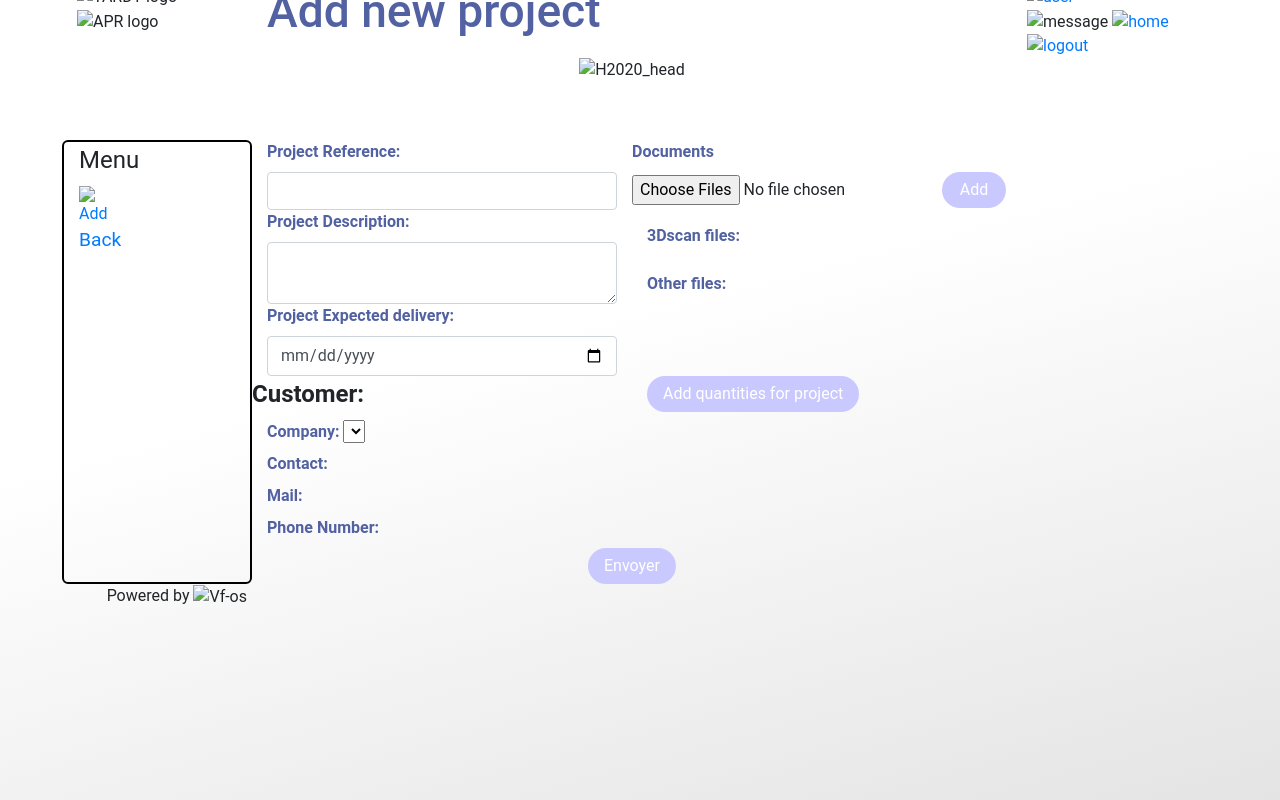
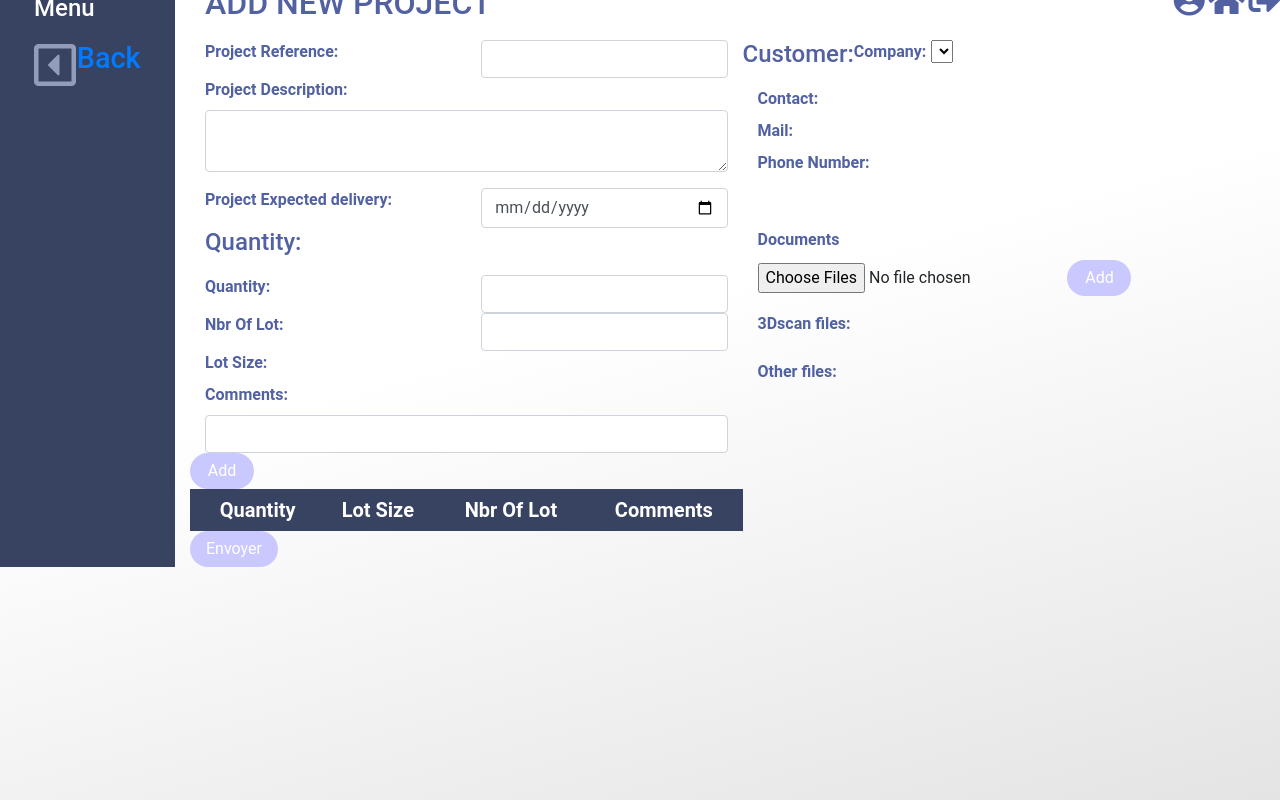
Before and after one commit to locoste/Vapp1, a plain HTML site: page View/CreateProject.html in a window 1280 px wide. Drawn offline with nearby package versions, Linux system fonts and the light colour scheme; no server answers; files whose address does not match are found by name.

Commit message:
Charte graphique v1

```diff
--- a/View/CreateProject.html
+++ b/View/CreateProject.html
@@ -10,72 +10,168 @@
 <body>
 	<div ng-app="Project">
 		<div ng-controller="postNewProject">
-	<div class="container">
 			<div class="row">
-			<div class="col-lg-2">
-				<div style="width: 180px; height: 140px;">
-					<img style="width: 180px; height: 70px;" alt="TARDY logo" src="./images/tardy-logo.jpg">
-					<img style="width: 180px; height: 70px;" alt="APR logo" src="./images/APR-QD.jpg">
+				<div class="col-lg-2"> <!-- Menu Perso -->
+					<div class="menu_gauche">
+						<h2 class="menu_text"> Menu <h2>
+							<div class="row">
+								<div class="col-lg-3">
+									<a href="Accueil.html"><i class="far fa-caret-square-left fa-2x"></i></a>
 								</div>
-			</div>
-			<div class="col-lg-8" style="text-align: center">
-				<h1><big><big>Add new project</big></big></h1>
-				<img alt="H2020_head" src="./images/bandeau.jpg">
-			</div>
-			<div class="col-lg-2">
-				<div class="row">
-					<div class="col-lg-12">
-						<a href="UserPage.html?{{User}}">{{User}}
-              			<img alt="user" src="./images/user.jpg" style="width: 50px; height: 50px;"></a>
-					</div>
-					<div class="col-lg-12">
-						<img alt="message" src="./images/message.jpg" style="width: 50px; height: 50px;">
-						<a href="Accueil.html"><img alt="home" src="./images/home.jpg" style="width: 50px; height: 50px;"></a>
-						<a href="/login.html" ng-click="logout()"><img alt="logout" src="./images/signout.jpg" style="width: 50px; height: 50px;"></a>
+								<div class="col-lg-9">
+									<a href="Accueil.html"><big>Back</big></a>
 								</div>
 							</div>
 						</div>
 					</div>
+					<div class="col-lg-10">
+						<form method="post">
+							<div class="row"><!-- Header perso -->
+								<div class="col-lg-9">
+									<h1>ADD NEW PROJECT</h1>
 								</div>
-	<p><big><big></big></big></p>
-	<div class="container">
+								<div class="col-lg-3">
+									<div class="header_icons">
+										<a class="header_a" href="UserPage.html?{{User}}">{{User}}
+											<i class="fas fa-user-circle fa-2x"></i>
+										</a>
+										<a classe="header_a" href="Accueil.html">
+											<i class="fas fa-home fa-2x"></i>
+										</a>
+										<a class="header_a" href="/login.html" ng-click="logout()">
+											<i class="fas fa-sign-out-alt fa-2x"></i>
+										</a>
+									</div>
+								</div>
+							</div>
 							<div class="row">
-			<div class="col-lg-offset-1 col-lg-2" style="border: 2px solid black; border-radius: 6px;">
-				<legend> Menu </legend>
+								<div class="col-lg-6"> <!-- Partie gauche -->
 									<div class="row">
-					<div><a href="Accueil.html">
-						<div class="col-lg-4">
-							<img style="width: 40px; height: 40px;" alt="Add" src="./images/history.jpg">
+										<div class="col-lg-6">
+											<label style="font-weight: bold">Project Reference: </label>
 										</div>
 										<div class="col-lg-6">
-							<big>Back</big>
-						</div>
-					</a></div>
+											<input id="project Name" value="" type="text" class="form-control" ng-model="projectName">
 										</div>
 									</div>
-			<div class="col-lg-8">
-			<form method="post">
+									<div class="row">
+										<div class="col-lg-12">
+											<label style="font-weight: bold">Project Description: </label>
+										</div>
+										<div class="col-lg-12">
+											<textarea type="text" class="form-control" ng-model="description"></textarea>
+										</div>
+									</div>
+									<p></p>
 									<div class="row">
 										<div class="col-lg-6">
-				<div>
-					<label style="font-weight: bold">Project Reference: </label>
-					<input id="project Name" value="" type="text" class="form-control" ng-model="projectName">
+											<label style="font-weight: bold">Project Expected delivery: </label>
 										</div>
-			  <div>
-			  	<label style="font-weight: bold">Project Description: </label>
-			  	<textarea type="text" class="form-control" ng-model="description"></textarea>
-			  </div>
-			  <div>
-			  	<label style="font-weight: bold">Project Expected delivery: </label>
+										<div class="col-lg-6">
 											<input type="date" class="form-control" ng-model="delivery">
 										</div>
 									</div>
+								</div>
+
+
+								<div class="col-lg-6"> <!-- Partie droite -->
+									<div class="row">
+										<h2>Customer: </h2>
+										<div class="row">
 											<div class="col-lg-6">
+												<label for="Company" style="font-weight: bold">Company: </label>
+											</div>
+											<div class="col-lg-6">
+												<select ng-model="company" ng-change="customerInformation(company)">
+													<option ng-repeat="x in customers">{{x.company}}</option>
+												</select>
+											</div>
+										</div>
+									</div>
 									<div class="row">
+										<div class="col-lg-6">
+											<label for="Contact" style="font-weight: bold">Contact: </label>
+										</div>
+										<div class="col-lg-6">
+											{{contact}}
+										</div>
+									</div>
+									<div class="row">
+										<div class="col-lg-6">
+											<label for="Mail" style="font-weight: bold">Mail: </label>
+										</div>
+										<div class="col-lg-6">
+											{{email}}
+										</div>
+									</div>
+									<div class="row">
+										<div class="col-lg-6">
+											<label for="Phone" style="font-weight: bold">Phone Number: </label>
+										</div>
+										<div class="col-lg-6">
+											{{phone_number}}
+										</div>
+									</div>
+								</div>
+							</div>
+							<div class="row">
+								<div class="col-lg-6">
+									<h2>Quantity: </h2>
+									<div class="row">
+										<div class="col-lg-6">
+											<label for="Quantity" style="font-weight: bold">Quantity:</label>
+										</div>
+										<div class="col-lg-6">
+											<input id="Quantity" type="number" class="form-control" ng-model="quantity" onchange="angular.element(this).scope().lotSize()">
+										</div>
+									</div>
+									<div class="row">
+										<div class="col-lg-6">
+											<label for="Nbr Of Lot" style="font-weight: bold">Nbr Of Lot:</label>
+										</div>
+										<div class="col-lg-6">
+											<input id="Nbr Of Lot" type="number" class="form-control" ng-model="nbr_of_lot" onchange="angular.element(this).scope().lotSize()">
+										</div>
+									</div>
+									<div class="row">
+										<div class="col-lg-6">
+											<label for="Lot Size" style="font-weight: bold">Lot Size: </label>
+										</div>
+										<div class="col-lg-6">
+											{{lot_size}}
+										</div>
+									</div>
+										<div class="lg-col-12">
+											<label for="Default Label" style="font-weight: bold">Comments:</label>
+											<input id="Default Label" type="text" class="form-control" ng-model="default_label">
+										</div>
+										<div class="row">
+										<button ng-click="AddQuantity()" style="float:right;">Add</button>
+										</div>
+										<div class="row">
+										<table class="col-lg-12">
+											<thead style="font-weight: bold; font-size: 15pt">
+												<th></th><th>Quantity</th><th>Lot Size</th><th>Nbr Of Lot</th><th>Comments</th>
+											</thead>
+											<tbody style="text-align: center;">
+												<tr ng-repeat="x in displayQuantity">
+													<td type="hidden">{{quantity_id}}</td>
+													<td>{{x.quantity}}</td>
+													<td>{{x.lot_size}}</td>
+													<td>{{x.number_of_lot}}</td>
+													<td>{{x.default_label}}</td>
+													<td><button ng-click="deleteQuantity(x.quantity_id)">Delete</button></td>
+												</tr>
+											</tbody>
+										</table>
+									</div>
+								</div>
+
+								<div class="col-lg-6">
 									<label style="font-weight: bold">Documents</label>
 									<p><input id="files" type="file" multiple/>
 										<button ng-click="displayFileName()">Add</button></p>
-				</div>
+
 										<p><label style="font-weight: bold">3Dscan files:</label>
 											<p ng-repeat="scan in scans">
 												{{scan.name}}
@@ -86,40 +182,18 @@
 												</p></p>
 											</div>
 										</div>
+												<!--<div class="col-lg-6">
+													<button ng-click="showQuantity()">Add quantities for project</button>
+												</div>-->
 										<div class="row">
-			  	<div class="col-lg-6">
-			  		<div class="row">
-					  	<legend style="font-weight: bold">Customer: </legend>
-					  	<div class="col-lg-12">
-						  	<label for="Company" style="font-weight: bold">Company: </label>
-						  	<select ng-model="company" ng-change="customerInformation(company)">
-						  		<option ng-repeat="x in customers">{{x.company}}</option>
-						  	</select>
-					  	</div>
-					  	<div class="col-lg-12">
-						  	<label for="Contact" style="font-weight: bold">Contact: </label>
-						  	{{contact}}
-						</div>
-						<div class="col-lg-12">
-						  	<label for="Mail" style="font-weight: bold">Mail: </label>
-						  	{{email}}
-						</div>
-						<div class="col-lg-12">
-						  	<label for="Phone" style="font-weight: bold">Phone Number: </label>
-						  	{{phone_number}}
+										<div style="text-align: center;">
+										<button ng-click="submitProject()"><a id="refToHome">Envoyer</a></button>
 										</div>
 										</div>
-				</div>
-				<div class="col-lg-6">
-					<button ng-click="showQuantity()">Add quantities for project</button>
-				</div>
-			  </div>
-			  <center><button ng-click="submitProject()"><a id="refToHome">Envoyer</a></button></center>
+
 										</form>
 									</div>
 								</div>
-			<div class="col-lg-2" style="text-align: right;">
-		  		Powered by <img alt="Vf-os" src="./images/vfos-logo-232x85.jpg" style="width: 100px; height: 36px;">
 							</div>
 						</div>
 					</div>
--- /dev/null
+++ b/View/vApp.css
@@ -0,0 +1,188 @@
+a {
+  color:white;
+
+}
+
+html {
+  height: 100%;
+  margin: 0px;
+}
+
+header {
+  height : 45px;
+  margin: 0px;
+  background-color: #efefef;
+  border-bottom: 1px solid #5161A2;
+}
+
+body {
+  background: rgb(228,228,228);
+  background: linear-gradient(-15deg, rgba(228,228,228,1) 0%, rgba(255,255,255,1) 58%, rgba(255,255,255,1) 100%);
+  font-family: 'Roboto', sans-serif;
+}
+
+
+h1 {
+  color: #5161A2;
+  text-align: left;
+  vertical-align: middle;
+  font-family: 'Roboto', sans-serif;
+  font-size: 24pt;
+  padding-bottom: 10px;
+}
+
+h2 {
+  color: #5161A2;
+  text-align: left;
+  font-family: 'Roboto', sans-serif;
+  font-size: 18pt;
+  padding-bottom: 10px;
+}
+
+label {
+  font-weight: bold;
+  color: #5161A2;
+  font-family: 'Roboto', sans-serif;
+  font-size: 12pt;
+}
+
+input {
+  border-bottom: : 1px #5161A2;
+}
+
+textarea {
+  border-radius:4px;
+  border: 1px solid #ced4da;
+  padding-top: 0.375rem;
+    padding-right: 0.75rem;
+    padding-bottom: 0.375rem;
+    padding-left: 0.75rem;
+    width: 100%;
+}
+
+
+
+button {
+	background-color: #cac9ff ;
+	color: #fff;
+	border: none;
+	white-space: nowrap;
+  text-decoration: none;
+  vertical-align: baseline;
+  text-align: center;
+  margin: 0;
+  min-width: 64px;
+  line-height: 36px;
+  padding: 0 16px;
+  border-radius: 40px;
+  overflow: visible;
+  text-rendering: bold;
+}
+
+
+table {
+ border-collapse: collapse;
+ width: 100%;
+ border-radius: 6px;
+}
+
+td, th {
+ padding: 2px;
+ text-align: center;
+}
+
+tr:nth-child(even){background-color: ;}
+
+tr:hover {
+  background-color: #B1B3B5;
+}
+
+th {
+  padding-top: 6px;
+  padding-bottom: 6px;
+  text-align: center;
+  background-color: #384261;
+  color: white;
+}
+
+
+.href_button {
+  color: #fff;
+}
+
+.menu_gauche {
+  /*background: rgb(27,32,50);
+  background: linear-gradient(40deg, rgba(27,32,50,1) 0%, rgba(40,40,79,1) 65%, rgba(58,99,133,1) 100%);*/
+  background-color: #384261;
+  margin: 0px;
+  height: 100%;
+  padding-left: 40px;
+  padding-top: 10px;
+  color:white;
+  /*box-shadow: 0px 0px 20px 0px #1A2A3A;*/
+}
+
+.menu_text {
+  color:white;
+}
+
+.fa-user-circle {
+  color: #5161A2;
+}
+.fa-caret-square-left {
+  color: #939cb9;
+}
+.fa-save{
+  color: #939cb9;
+}
+.fa-check-square {
+  color: #939cb9;
+}
+.fa-home {
+  color: #5161A2;
+}
+.fa-sign-out-alt {
+  color: #5161A2;
+}
+
+.fa-plus-square {
+  color: #939cb9;
+}
+
+.fa-search {
+  color:#939cb9;
+}
+
+.header_icons {
+  float: right
+}
+
+.header_a {
+  color: #47a2ff;
+}
+
+.vfos_logo {
+  float: left;
+}
+
+.add_quantity {
+  float: right;
+}
+
+.input_file {
+  border: 0px;
+}
+.container-fluid {
+  height: 100%;
+  overflow-y: hidden;
+}
+
+.button:hover {
+  background-color: #4CAF50;
+  color: white;
+}
+
+/*.row {
+    border-top: 1px solid black;
+    border-bottom: 1px solid black;
+    }
```
Also changed, not shown: View/Accueil.html (+43 -42 lines). Lines whose indentation alone changed are shown as unchanged.
